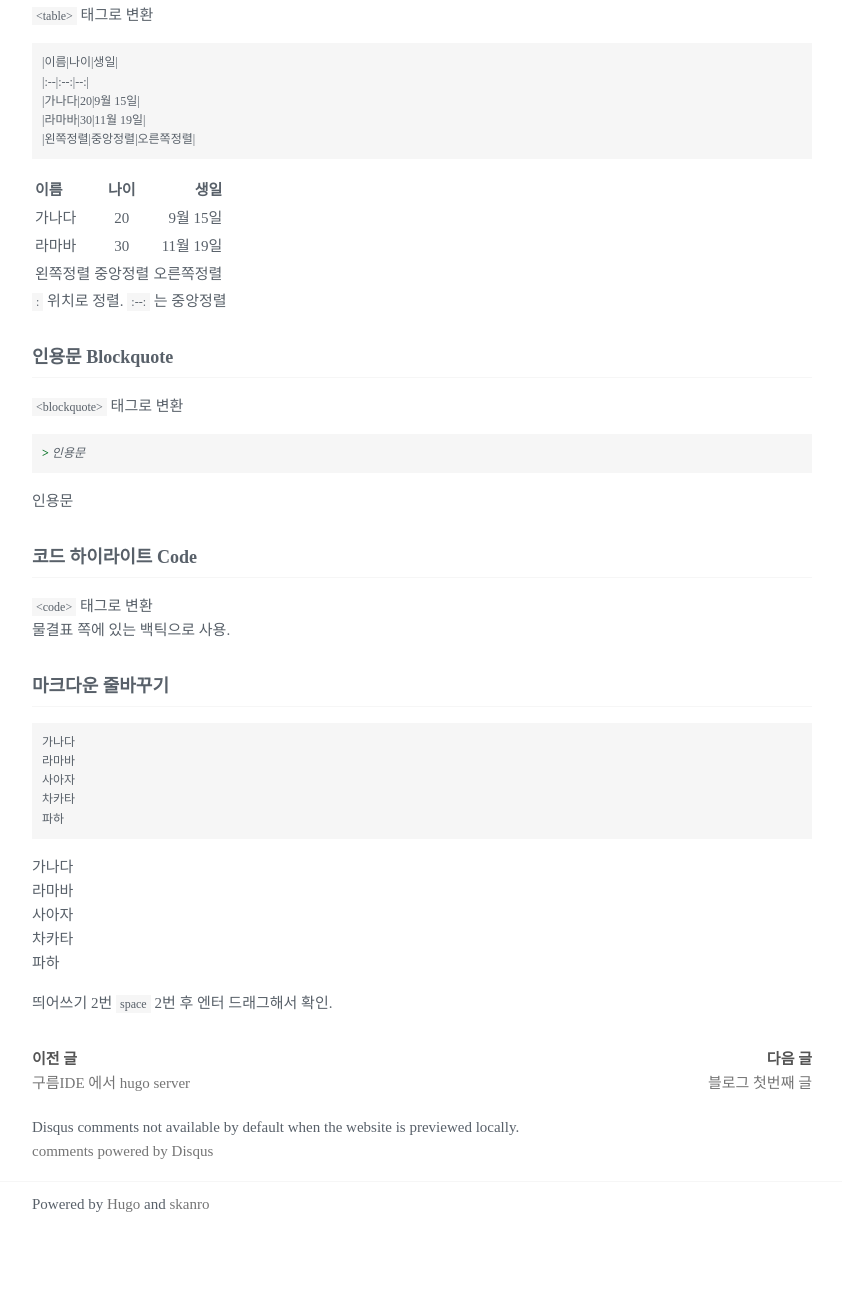
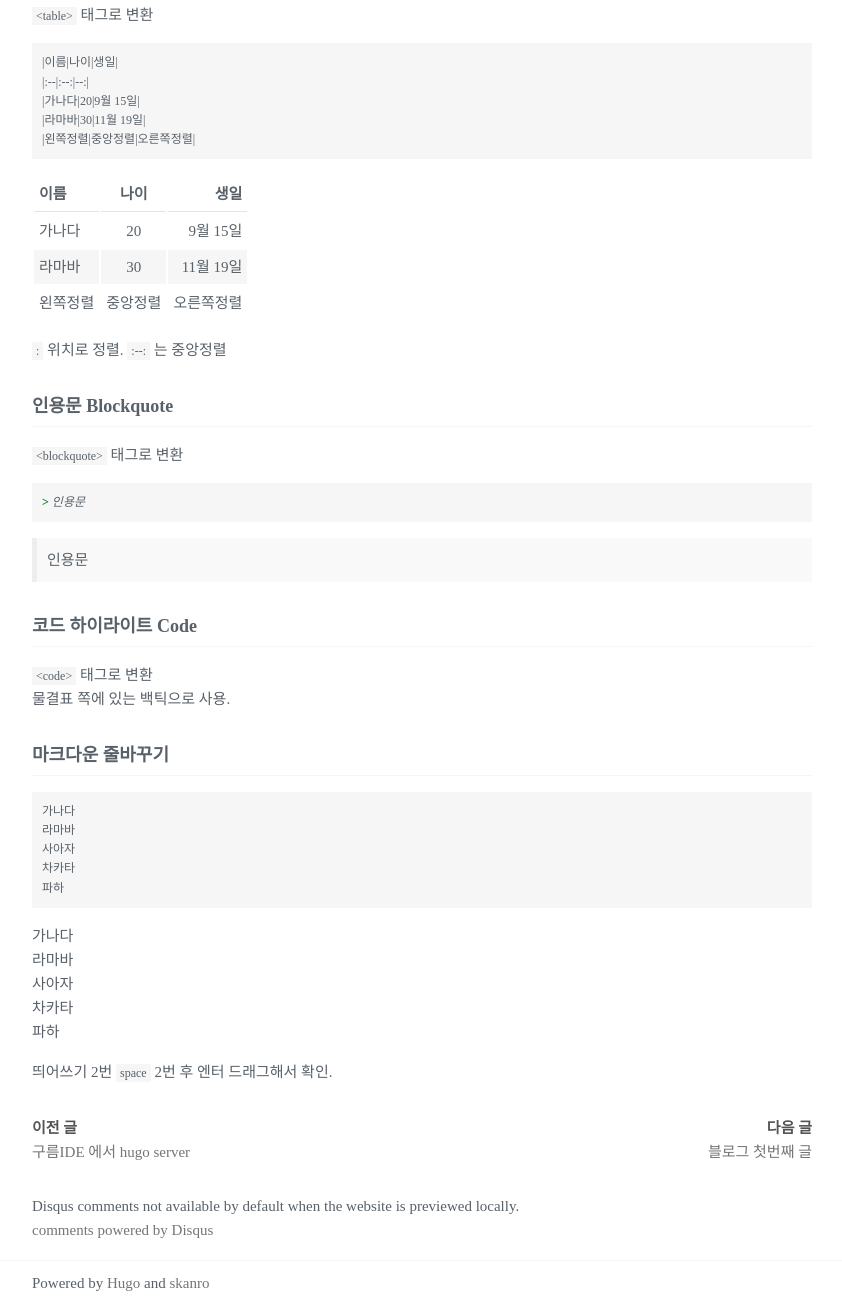
Before and after one commit to skanro/skanro.github.io, a plain HTML site: page posts/markdown/index.html in a window 1280 px wide. Shown: the part 1927-3232 px from the top of the page, without its empty margins (218-1060 px from the left). Before the commit the page ends 3153 px from the top, so only its background shows below. Drawn offline with Linux system fonts and the light colour scheme.

Commit message:
202101292305

```diff
--- a/css/main.css
+++ b/css/main.css
@@ -21,6 +21,11 @@ pre { background: var(--border-color) !important; padding: 10px; }
 p > code { background: var(--border-color); font-size: 0.8em; padding: 2px 4px; }
 .highlight { margin: 0 0 16px; font-size: 0.8em; }
 li { padding-left: 20px; list-style-position: inside; }
+table { margin: 0 0 16px; }
+table thead th { border-bottom: 1px solid #e1e4e8; }
+th, td { padding: 5px; }
+tr:nth-child(even) { background: var(--secondary-color) }
+blockquote { background: #f9f9f9; padding: 10px; border-left: 5px solid #eee; }
 
 .container { max-width: 880px; margin: 0 auto; padding: 10px 50px; box-sizing: border-box; }
 .pagination { margin: 20px 0; }
@@ -46,12 +51,12 @@ article { padding: 8px 0; display: flex; flex-direction: column; }
 .muted { color: var(--muted-color); font-weight: bold; }
 .prev { text-align: left; }
 .next { text-align: right; }
-#comment { margin-top: auto; padding-top: 20px; }
+#comment { margin-top: auto; padding-top: 30px; }
 
 #content { margin: 16px 0; }
 #content h2 { font-size: 1.2em; font-weight: bold; margin: 30px 0 16px; padding-bottom: 5px; border-bottom: 1px solid var(--border-color); }
 #content h3 { font-size: 1.1em; font-weight: bold; margin: 24px 0 12px; }
-#content p { margin-bottom: 16px; }
+#content > p { margin-bottom: 16px; }
 #content a:hover { text-decoration: underline; }
 
 #post { min-height: calc(100vh - 125px); }
```
